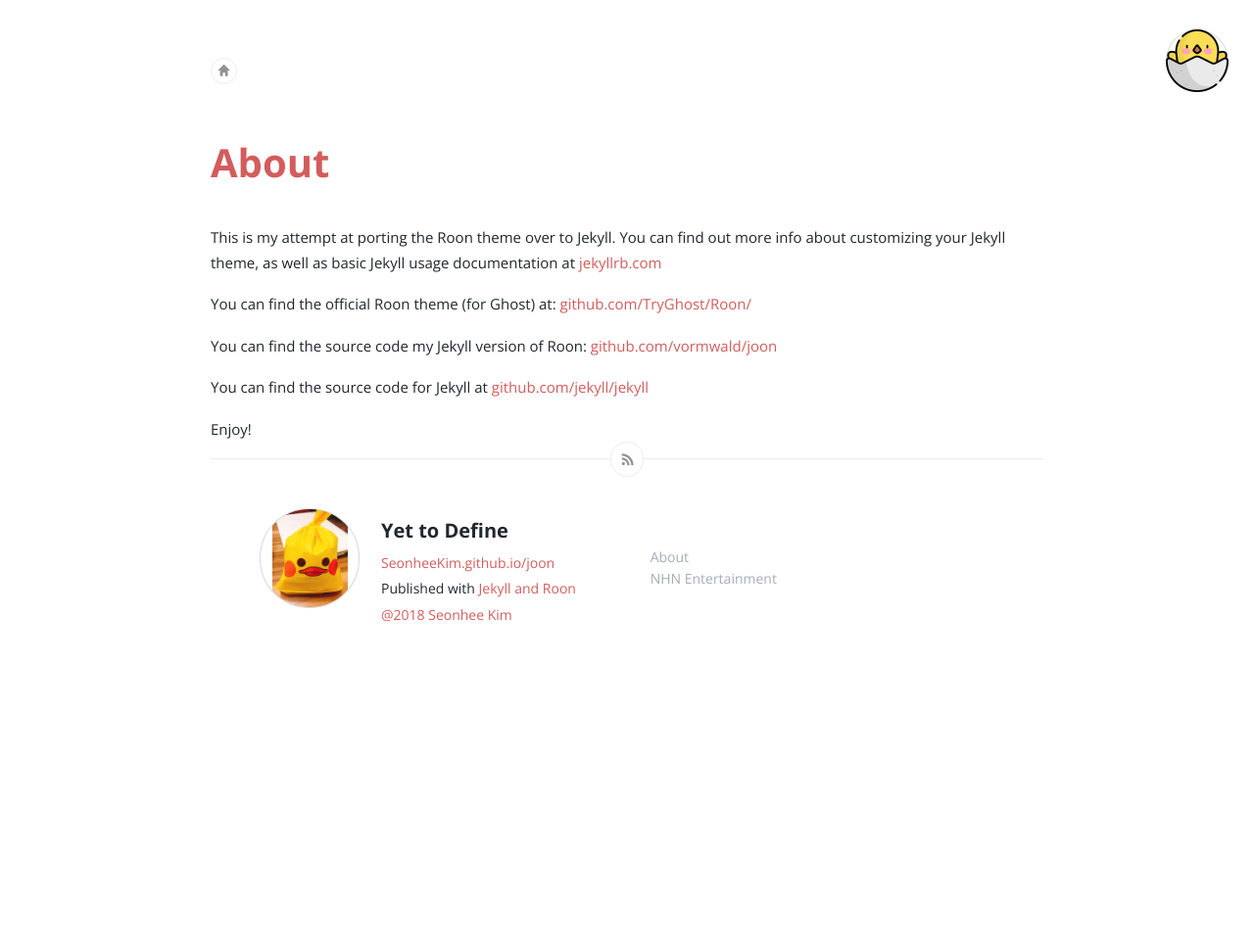
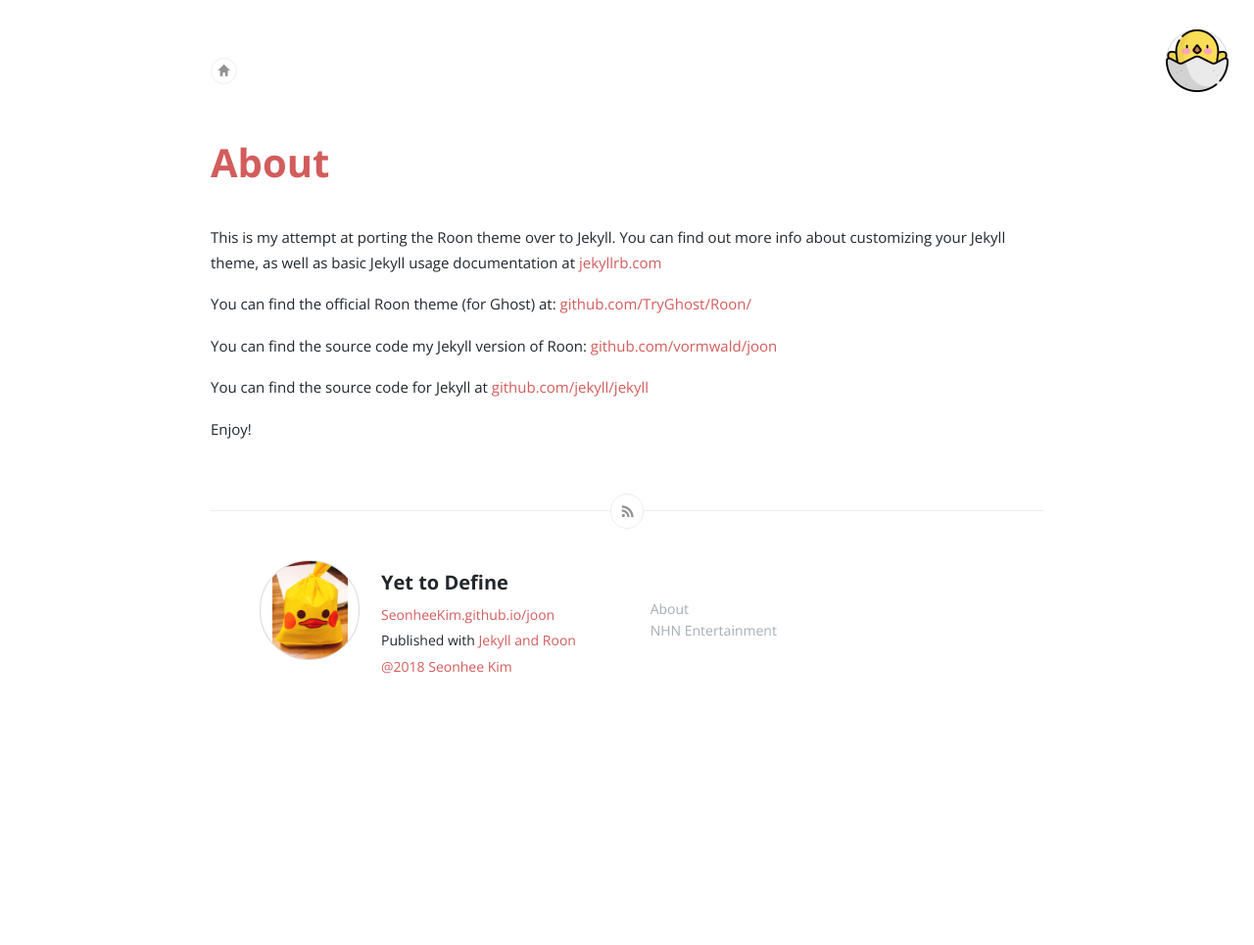
Before and after one commit to vormwald/joon, a Jekyll site: the page built from about.md, in a window 1280 px wide. Shown: the whole page at 98% size. Built offline with Jekyll 4.4.1, drawn with Linux system fonts in a browser that asks for light colours; comment, search, counter and statistics services are not loaded.

Commit message:
add text margin-bottom

```diff
--- a/css/screen.css
+++ b/css/screen.css
@@ -458,7 +458,8 @@ article .text {
     text-rendering: optimizeLegibility;
     max-width: 100%;
     text-align: center;
-    word-wrap: break-word
+    word-wrap: break-word;
+    margin-bottom: 5rem;
 }
 article .text p, article .text pre, article .text img, article .text ol, article .text ul, article .text table, article .text dl, article .text hr, article .text blockquote {
     margin-bottom: 17px;
```
